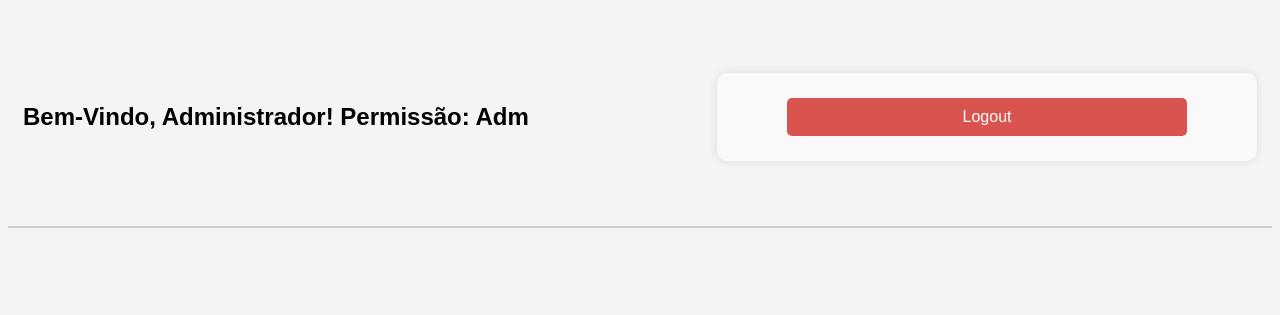
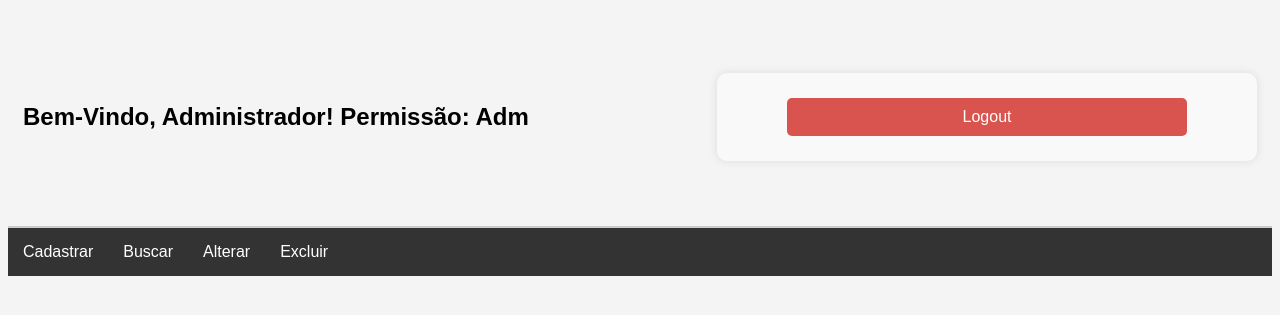
Before and after one commit to RuanAlves07/PROVA_RUANALVES, a PHP site: page /principal.php in a window 1280 px wide. Shown: the top 315 px of the page. Run offline with PHP 8.4, Linux system fonts and the light colour scheme; a user stored in the database is signed in; data comes from the database, SQL or seed files in the repository.

Commit message:
update principal

```diff
--- a/principal.php
+++ b/principal.php
@@ -78,5 +78,23 @@ $opcoes_menu = $permissoes[$id_perfil];
             </div>
 
         </header>
+
+        <nav>
+            <ul class="menu">
+                <?php foreach($opcoes_menu as $categoria=>$arquivos): ?>
+                <li class="dropdown">
+                    <a href="#"><?= $categoria ?></a>
+                    <ul class="dropdown-menu">
+                        <?php foreach($arquivos as $arquivo): ?>
+                        <li>
+                            <a href="><?= $arquivo ?>"><?= ucfirst(str_replace("_"," ",basename($arquivo,".php")))?></a>
+                        </li>
+                            <?php endforeach; ?>
+                    </ul>
+                </li>
+                <?php endforeach; ?>
+            </ul>
+        </nav>
+
     </body>
 </html>
```
Also changed, not shown: logout.php (added).
